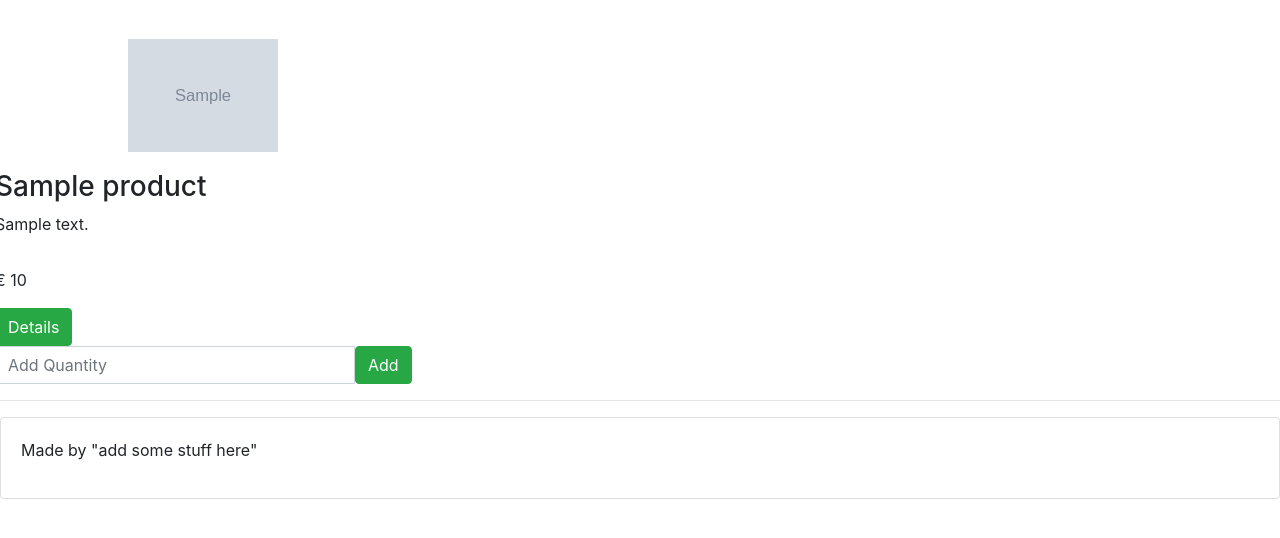
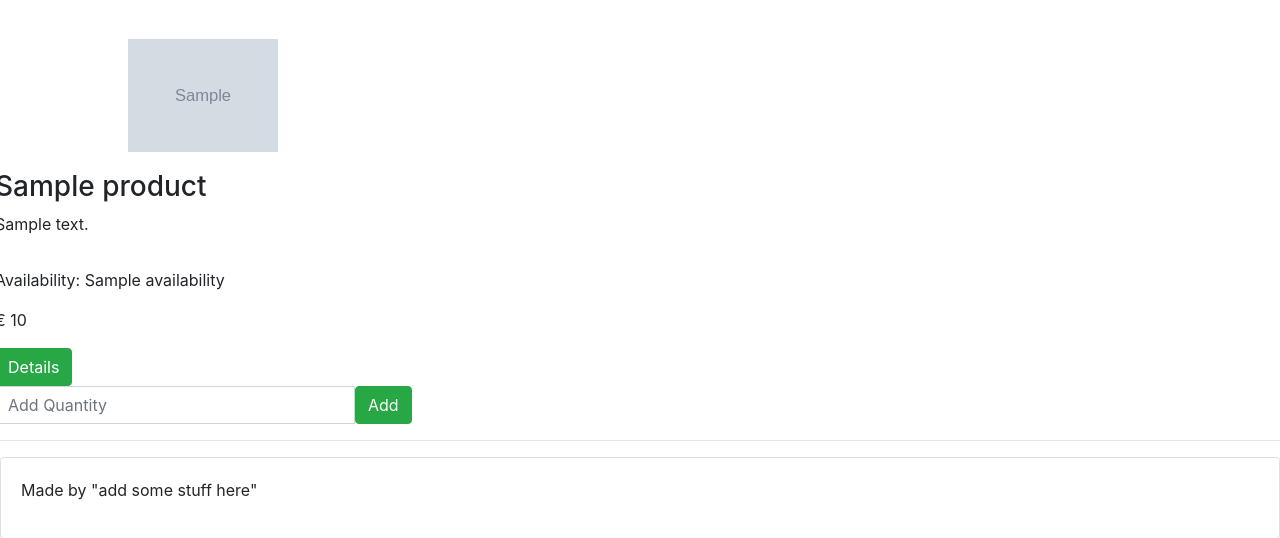
Before and after one commit to Eucaa/historebay, a Django app: template products/templates/products.html in a window 1280 px wide. Shown: the part 56-594 px from the top of the page. Run offline with Django 3.2, Linux system fonts and the light colour scheme; the template is opened without the code that fills it: most values are stand-ins (such as "Sample title", 1, 10 or a date in 2020); grey boxes marked "Sample" are stand-in pictures; some libraries are stand-ins or nearby versions.

Commit message:
created availability option for products
availability option created in Django, functionality added to deduct the total available products after a purchase has been paid for

```diff
--- a/checkout/views.py
+++ b/checkout/views.py
@@ -75,6 +75,7 @@ def checkout(request):
             total = 0
             for id, quantity in cart.items():
                 product = get_object_or_404(Product, pk=id)
+                product.availability = product.availability - quantity
                 total += quantity * product.price  # Get the total, add a quantity and multiply by the product price. This will give the total price.
                 order_line_item = OrderLineItem(  # Get the above created objects and combine them with the OrderLineItem class in the models.py file...
                     order=order,
@@ -82,6 +83,7 @@ def checkout(request):
                     quantity=quantity,
                 )
                 order_line_item.save()  # ... and save them. This will show the details of what's being purchased.
+                product.save()
 
             # Using the build-in API from Stripe, try to create a customer charge...
             try:
--- a/products/models.py
+++ b/products/models.py
@@ -7,6 +7,7 @@ from productType.models import ProductType
 class Product(models.Model):  # The Model is what will create the database for the product.
     name = models.CharField(max_length=55, blank='')  # Empty default will not add a default product into the database.
     description = models.TextField()  # A box into which you can type text about the product.
+    availability = models.IntegerField(blank=False)
     price = models.DecimalField(max_digits=6, decimal_places=2)  # To add a price which is no larger that 6 digits and has a decimal placing after 2 digits.
     image = models.ImageField(upload_to='images')
     category = models.ForeignKey(Category, on_delete=None)
--- a/products/templates/productDetails.html
+++ b/products/templates/productDetails.html
@@ -14,6 +14,7 @@
             </div>
             <h3>{{ productDetails.name }}</h3>
             <p class="product-description">{{ productDetails.description }}</p>
+            <p>Availability: {{ productDetails.availability }}</p>
             <p>€ {{ productDetails.price }}</p>
             <p>{{ categoryFromProduct.names }}</p>
             <p>{{ productTypeFromProduct.name }}</p>
--- a/products/templates/products.html
+++ b/products/templates/products.html
@@ -14,6 +14,7 @@
             </div>
             <h3>{{ product.name }}</h3>
             <p class="product-description">{{ product.description }}</p>
+            <p>Availability: {{ product.availability }}</p>
             <p>€ {{ product.price }}</p>
             <a href="{% url 'productDetails' product.id %}" class="btn btn-success" role="button"><span><i class="#" aria-hidden="true"></i></span>Details</a>
 
```
Also changed, not shown: products/migrations/0004_product_availability.py (added).
